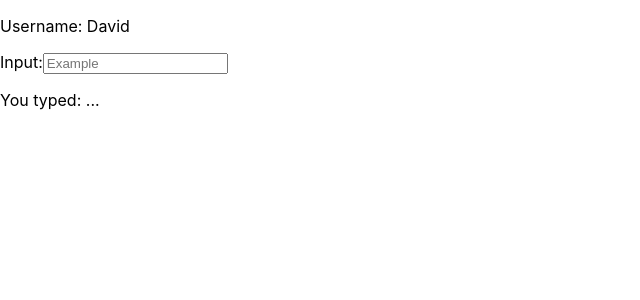
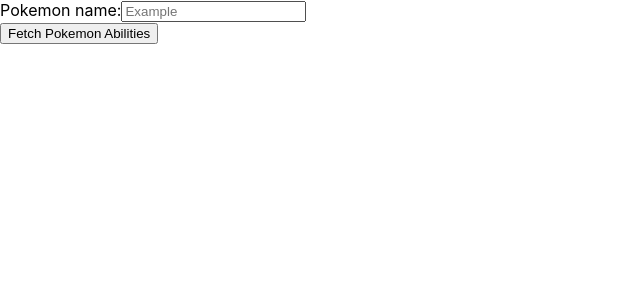
Before and after one commit to lyndsiWilliams/react-testing-course, a React (Create React App) app in the folder react-testing/: page / in a window 1280 px wide. Shown: the top 300 px of the page, without its empty margins (0-640 px from the left). Built offline with nearby package versions, Linux system fonts and the light colour scheme.

Commit message:
Section 7.1 complete

```diff
--- a/react-testing/package.json
+++ b/react-testing/package.json
@@ -6,6 +6,7 @@
     "@types/node": "^12.19.16",
     "@types/react": "^17.0.1",
     "@types/react-dom": "^17.0.0",
+    "axios": "^0.21.1",
     "react": "^17.0.1",
     "react-dom": "^17.0.1",
     "react-scripts": "4.0.2",
--- /dev/null
+++ b/react-testing/src/Pokemon.tsx
@@ -0,0 +1,56 @@
+import { useState } from 'react';
+import axios from 'axios';
+import CustomInput from './CustomInput';
+
+const pokemonApiUrl = 'https://pokeapi.co/api/v2';
+
+type Ability = {
+  ability: {
+    name: string;
+    url: string;
+  };
+  is_hidden: boolean;
+  slot: number;
+};
+
+const Pokemon = () => {
+  const [pokemonName, setPokemonName] = useState('');
+  const [pokemonAbilities, setPokemonAbilities] = useState<Ability[]>([]);
+  const [error, setError] = useState(null);
+
+  const handleFetch = async (event: React.MouseEvent) => {
+    let result;
+    try {
+      result = await axios.get(`${pokemonApiUrl}/pokemon/${pokemonName}`);
+      setPokemonAbilities(result.data.abilities);
+    } catch(error) {
+      setPokemonAbilities([]);
+      setError(error);
+    };
+  };
+
+  const handleChange = (event: React.ChangeEvent<HTMLInputElement>) => {
+    setPokemonName(event.target.value);
+  };
+
+  return (
+    <div>
+      <CustomInput value={pokemonName} onChange={handleChange}>
+        Pokemon name:
+      </CustomInput>
+      <button type="button" onClick={handleFetch}>
+        Fetch Pokemon Abilities
+      </button>
+      {error && <span>Something went wrong ... </span>}
+      <ul>
+        {pokemonAbilities.map((ability) => (
+          <li key={ability.ability.name}>
+            <a href={ability.ability.url}>{ability.ability.name}</a>
+          </li>
+        ))}
+      </ul>
+    </div>
+  );
+};
+
+export default Pokemon;
--- a/react-testing/src/index.tsx
+++ b/react-testing/src/index.tsx
@@ -2,11 +2,12 @@
 import ReactDOM from 'react-dom';
 import './index.css';
 import App from './App';
+import Pokemon from './Pokemon';
 import reportWebVitals from './reportWebVitals';
 
 ReactDOM.render(
   <React.StrictMode>
-    <App />
+    <Pokemon />
   </React.StrictMode>,
   document.getElementById('root')
 );
```
Also changed, not shown: 1 other file (tests, documents, lock files or other folders).
